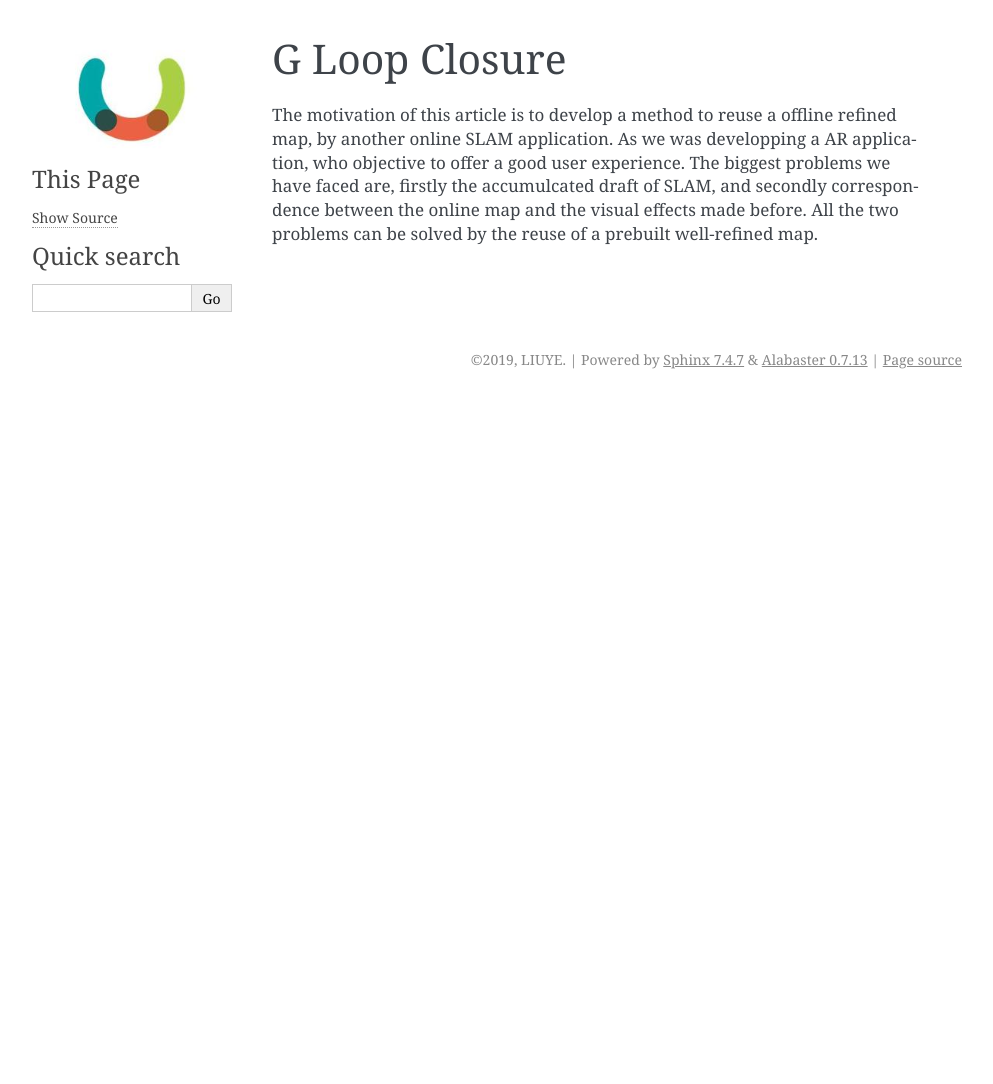
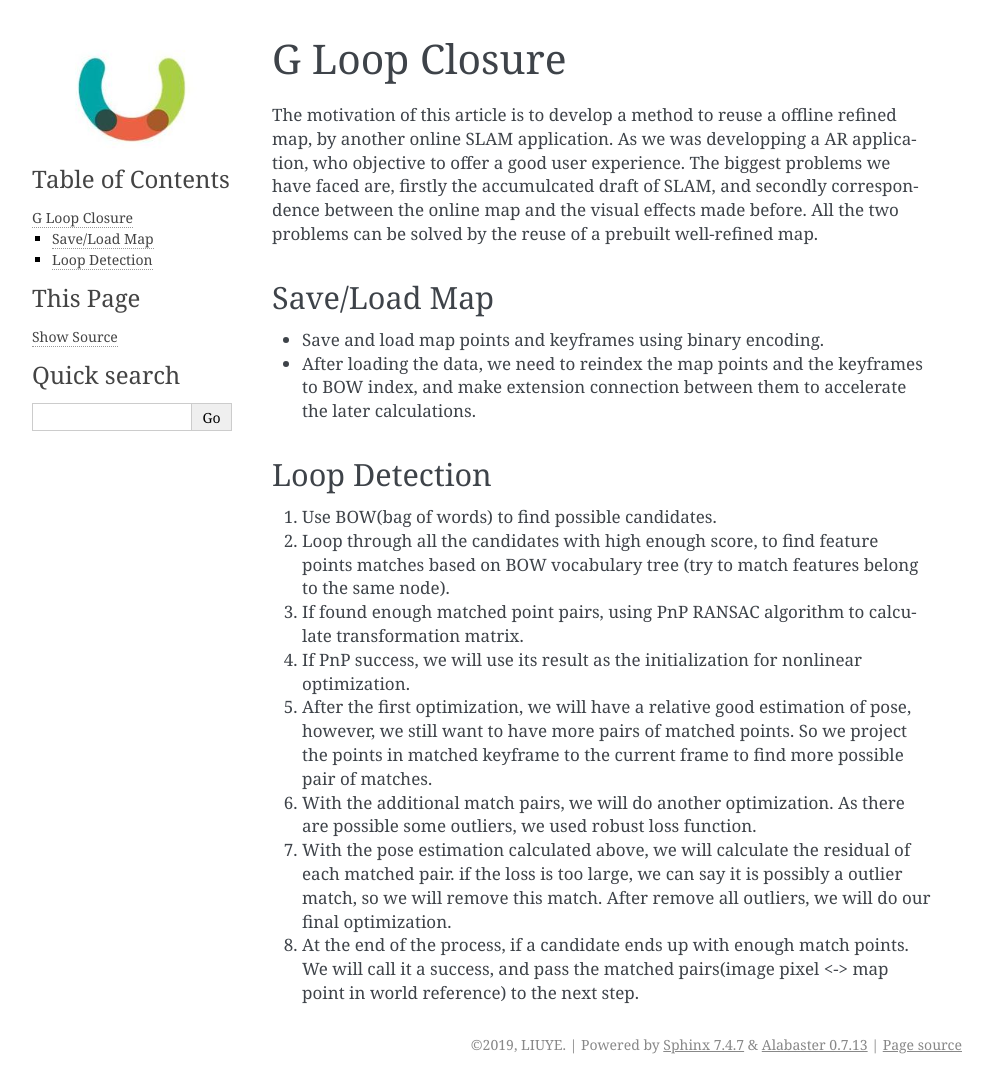
Before and after one commit to gggliuye/VIO, a Sphinx documentation site: the page built from docs/Gloopclosure/paper.rst, in a window 1280 px wide. Shown: the whole page, without its empty margins (148-1141 px from the left). Built offline with Sphinx 7.4.7, drawn with Linux system fonts in a browser that asks for light colours; before the commit the page ends 900 px from its top, so only the background shows below that.

Commit message:
Update paper.rst

```diff
--- a/docs/Gloopclosure/paper.rst
+++ b/docs/Gloopclosure/paper.rst
@@ -2,3 +2,23 @@ G Loop Closure
 =======================
 
 The motivation of this article is to develop a method to reuse a offline refined map, by another online SLAM application. As we was developping a AR application, who objective to offer a good user experience. The biggest problems we have faced are, firstly the accumulcated draft of SLAM, and secondly correspondence between the online map and the visual effects made before.  All the two problems can be solved by the reuse of a prebuilt well-refined map.
+
+
+
+Save/Load Map
+~~~~~~~~~~~~~~~~~
+
+* Save and load map points and keyframes using binary encoding.
+* After loading the data, we need to reindex the map points and the keyframes to BOW index, and make extension connection between them to accelerate the later calculations.
+
+Loop Detection
+~~~~~~~~~~~~~~~~~
+
+1. Use BOW(bag of words) to find possible candidates.
+2. Loop through all the candidates with high enough score, to find feature points matches based on BOW vocabulary tree (try to match features belong to the same node).
+3. If found enough matched point pairs, using PnP RANSAC algorithm to calculate transformation matrix.
+4. If PnP success, we will use its result as the initialization for nonlinear optimization.
+5. After the first optimization, we will have a relative good estimation of pose, however, we still want to have more pairs of matched points. So we project the points in matched keyframe to the current frame to find more possible pair of matches.
+6. With the additional match pairs, we will do another optimization. As there are possible some outliers, we used robust loss function.
+7. With the pose estimation calculated above, we will calculate the residual of each matched pair. if the loss is too large, we can say it is possibly a outlier match, so we will remove this match. After remove all outliers, we will do our final optimization.
+8. At the end of the process, if a candidate ends up with enough match points. We will call it a success, and pass the matched pairs(image pixel <-> map point in world reference) to the next step.
```
